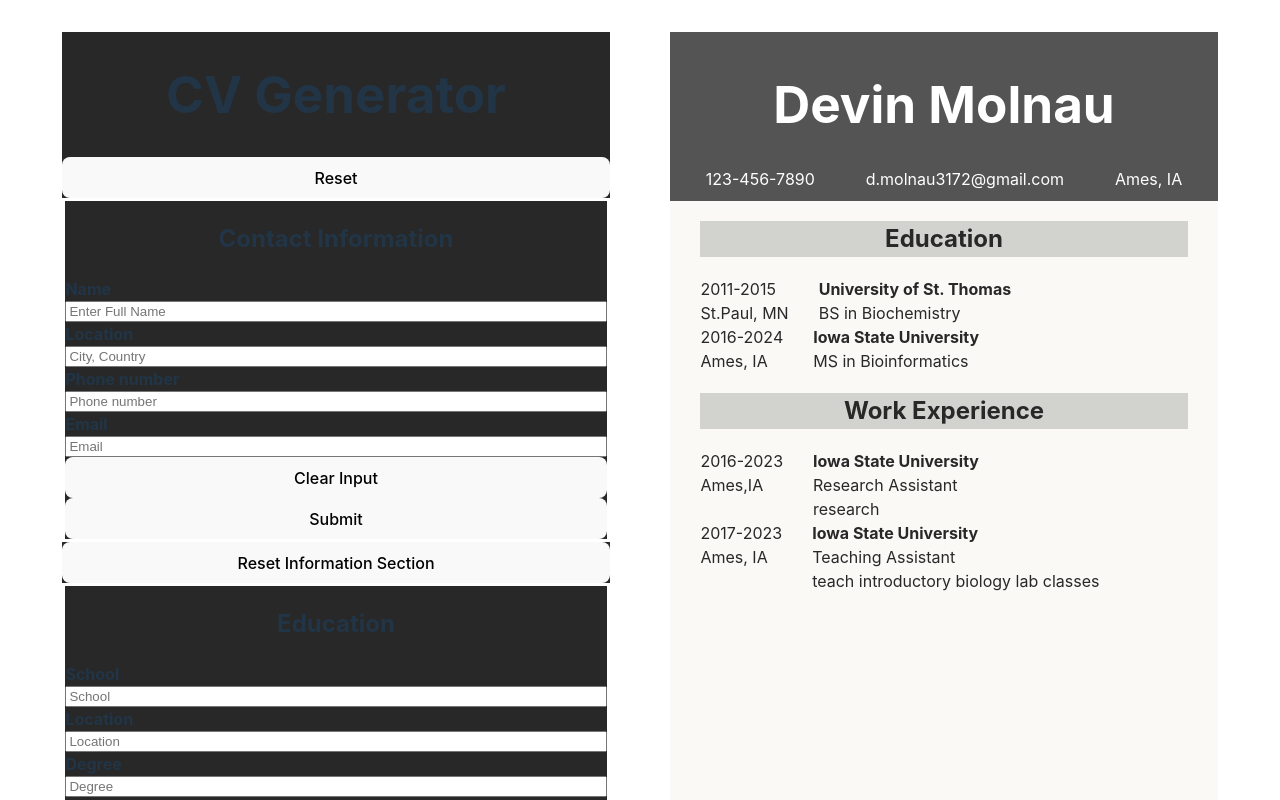
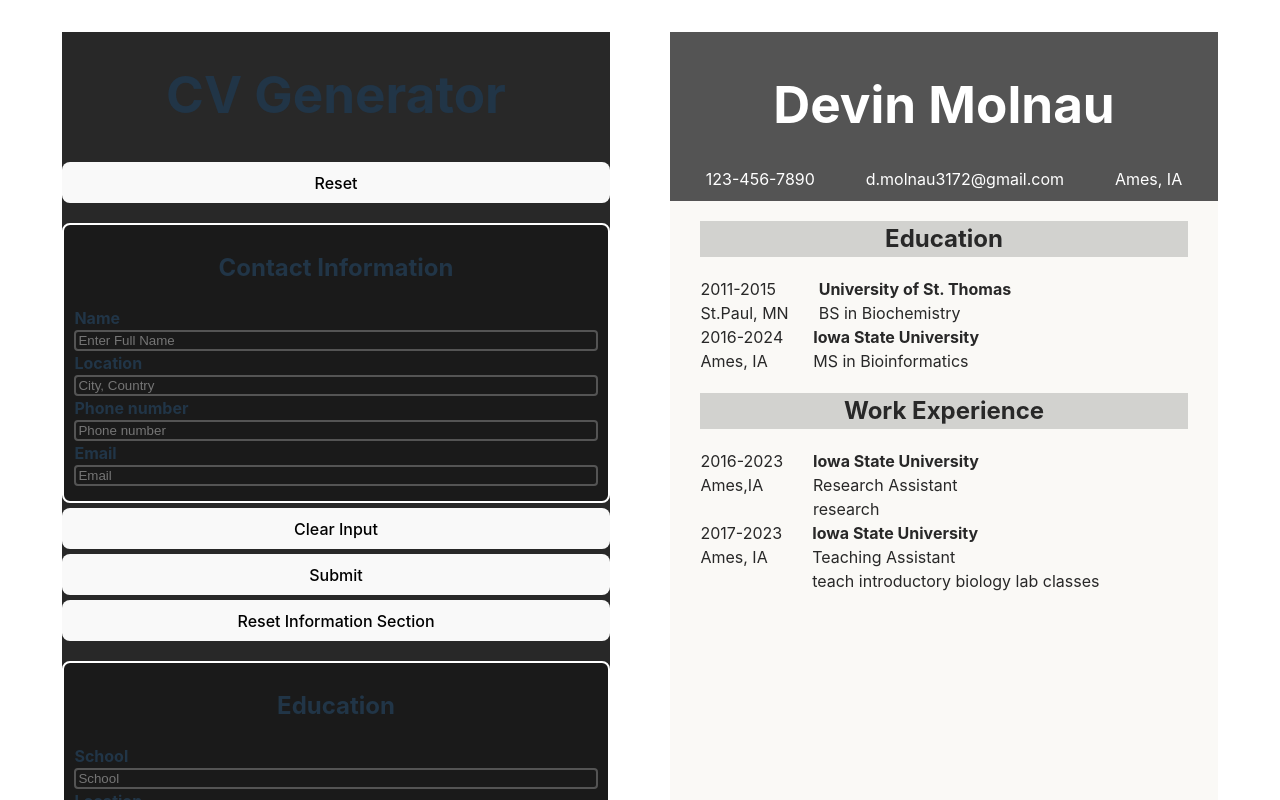
Before and after one commit to demolnau/cv-application, a React (Vite) app: page / in a window 1280 px wide. Shown: the top 800 px of the page. Built offline with nearby package versions, Linux system fonts and the light colour scheme.

Commit message:
style changes

```diff
--- a/src/App.css
+++ b/src/App.css
@@ -25,48 +25,21 @@
 
 }
 
-.logo {
-  height: 6em;
-  padding: 1.5em;
-  will-change: filter;
-  transition: filter 300ms;
-}
-.logo:hover {
-  filter: drop-shadow(0 0 2em #646cffaa);
-}
-.logo.react:hover {
-  filter: drop-shadow(0 0 2em #61dafbaa);
-}
-
-@keyframes logo-spin {
-  from {
-    transform: rotate(0deg);
-  }
-  to {
-    transform: rotate(360deg);
-  }
-}
-
-@media (prefers-reduced-motion: no-preference) {
-  a:nth-of-type(2) .logo {
-    animation: logo-spin infinite 20s linear;
-  }
-}
-
-.card {
-  padding: 2em;
-}
-
-.read-the-docs {
-  color: #888;
-}
 
 .form-section{
   display: flex;
   flex-direction: column;
   justify-content: flex-start;
+  background-color: #1a1a1a;
+  border: 2px solid;
+  border-radius: 8px;
+  border-color: #ffffff;
+  margin-top: 20px;
+  padding: 5px 10px 15px 10px;
+}
+.form-section:hover{
   border-style: solid;
-  border-color: #ffffff;
+  border-color: #535bf2;
 }
 
 .form-section label{
@@ -109,3 +82,13 @@
   display: flex;
 
 }
+
+
+input{
+  background-color: #1a1a1a;
+  border: 2px solid #545454;
+  border-radius: 4px;
+}
+input:hover{
+  border-color: #646cff;
+}
--- a/src/App.jsx
+++ b/src/App.jsx
@@ -1,6 +1,4 @@
 import { useState } from 'react'
-import reactLogo from './assets/react.svg'
-import viteLogo from '/vite.svg'
 import './App.css'
 import ContactInformation from './components/ContactInformation.jsx'
 import Education from './components/Education.jsx'
--- a/src/components/ContactInformation.jsx
+++ b/src/components/ContactInformation.jsx
@@ -68,10 +68,10 @@ function ContactInformation({handleInformation}) {
           placeholder="Email"
           id="email"
         />
+
+    </div>
     <button onClick={clearInput}>Clear Input</button>
     <button onClick={handleSubmit}>Submit</button>
-    </div>
-
     </>
 
   )
--- a/src/components/Education.jsx
+++ b/src/components/Education.jsx
@@ -86,10 +86,11 @@ function Education({handleEducation}) {
         placeholder='End year'
         id="studyEndDate"
       />
-      <button onClick={clearInput}>Clear Input</button>
-      <button onClick={handleSubmit}>Add Education</button>
+
     </div>
 
+    <button onClick={clearInput}>Clear Input</button>
+    <button onClick={handleSubmit}>Add Education</button>
 
     </>
 
--- a/src/components/Experience.jsx
+++ b/src/components/Experience.jsx
@@ -88,11 +88,11 @@ function Experience({handleExp}) {
             placeholder='End year'
             id="endDate"
         />
+
+        </div>
+
         <button onClick={clearInput}>Clear Input</button>
         <button onClick={handleSubmit}>Add Experience</button>
-        </div>
-
-
     </>
 
 
--- a/src/index.css
+++ b/src/index.css
@@ -44,6 +44,7 @@ button {
   background-color: #1a1a1a;
   cursor: pointer;
   transition: border-color 0.25s;
+  margin-top: 5px;
 }
 button:hover {
   border-color: #646cff;
```
